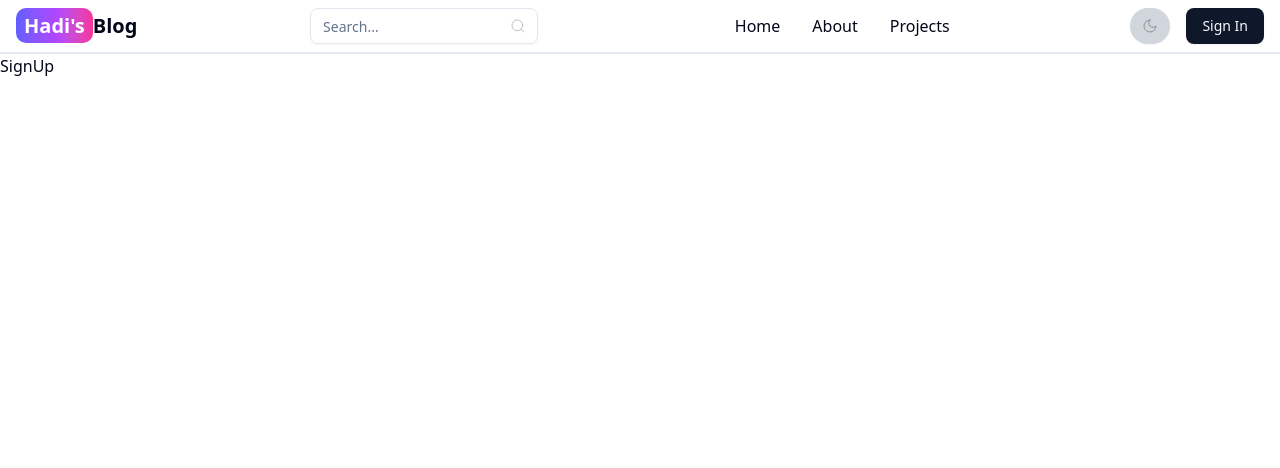
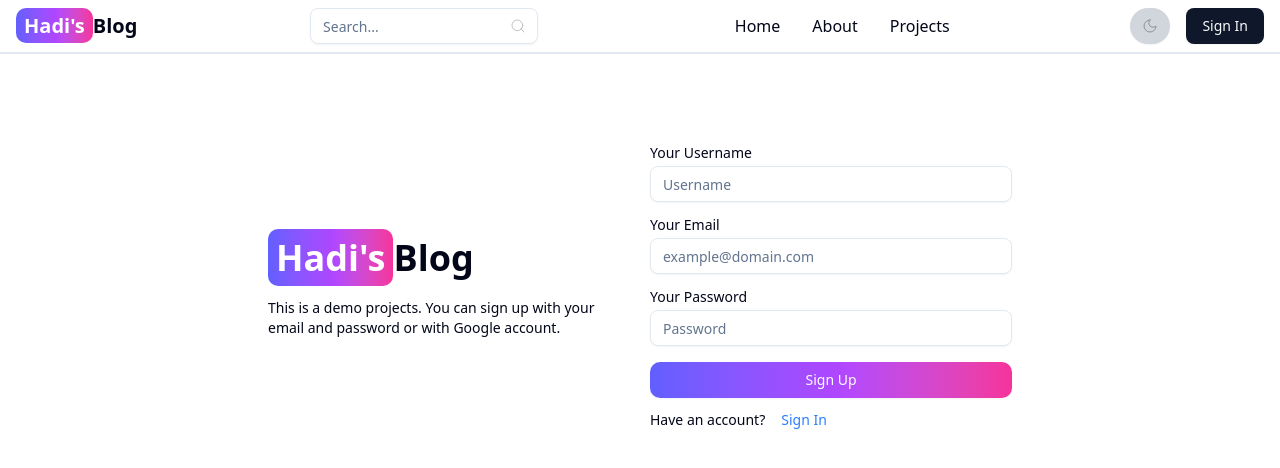
Before and after one commit to AnikHadi/mern-blog-app, a React (Vite) app in the folder client/: page /sign-up in a window 1280 px wide. Shown: the top 468 px of the page. Built offline with nearby package versions, Linux system fonts and the light colour scheme.

Commit message:
Create Sign Up page UI

```diff
--- a/client/package.json
+++ b/client/package.json
@@ -10,6 +10,7 @@
     "preview": "vite preview"
   },
   "dependencies": {
+    "@radix-ui/react-label": "^2.1.2",
     "@radix-ui/react-slot": "^1.1.2",
     "@tailwindcss/vite": "^4.0.9",
     "class-variance-authority": "^0.7.1",
--- /dev/null
+++ b/client/src/components/ui/label.jsx
@@ -0,0 +1,21 @@
+import * as React from "react"
+import * as LabelPrimitive from "@radix-ui/react-label"
+
+import { cn } from "@/lib/utils"
+
+function Label({
+  className,
+  ...props
+}) {
+  return (
+    <LabelPrimitive.Root
+      data-slot="label"
+      className={cn(
+        "flex items-center gap-2 text-sm leading-none font-medium select-none group-data-[disabled=true]:pointer-events-none group-data-[disabled=true]:opacity-50 peer-disabled:cursor-not-allowed peer-disabled:opacity-50",
+        className
+      )}
+      {...props} />
+  );
+}
+
+export { Label }
--- a/client/src/pages/SignUp.jsx
+++ b/client/src/pages/SignUp.jsx
@@ -1,7 +1,57 @@
-import React from "react";
+import { Button } from "@/components/ui/button";
+import { Input } from "@/components/ui/input";
+import { Label } from "@/components/ui/label";
+import { Link } from "react-router";
 
 function SignUp() {
-  return <div>SignUp</div>;
+  return (
+    <div className="min-h-screen mt-20">
+      <div className="flex p-3 max-w-3xl mx-auto flex-col md:flex-row md:items-center gap-5">
+        {/* Left */}
+        <div className="flex-1">
+          <Link to="/" className=" text-4xl font-bold dark:text-white">
+            <span className="px-2 py-1 bg-gradient-to-r from-indigo-500 via-purple-500 to-pink-500 rounded-lg text-white">
+              Hadi's
+            </span>
+            Blog
+          </Link>
+          <p className="text-sm mt-5">
+            This is a demo projects. You can sign up with your email and
+            password or with Google account.
+          </p>
+        </div>
+        {/* Right */}
+        <div className="flex-1">
+          <form className="flex flex-col gap-4">
+            <div className="grid w-full max-w-sm items-center gap-1.5">
+              <Label htmlFor="username">Your Username</Label>
+              <Input type="text" id="username" placeholder="Username" />
+            </div>
+            <div className="grid w-full max-w-sm items-center gap-1.5">
+              <Label htmlFor="email">Your Email</Label>
+              <Input type="email" id="email" placeholder="example@domain.com" />
+            </div>
+            <div className="grid w-full max-w-sm items-center gap-1.5">
+              <Label htmlFor="password">Your Password</Label>
+              <Input type="password" id="password" placeholder="Password" />
+            </div>
+            <Button
+              className="px-2 py-1 bg-gradient-to-r from-indigo-500 via-purple-500 to-pink-500 rounded-lg text-white cursor-pointer"
+              type="submit"
+            >
+              Sign Up
+            </Button>
+          </form>
+          <div className="flex gap-2 text-sm mt-3">
+            <span>Have an account?</span>
+            <Link to="/login" className="ml-2 text-blue-500">
+              Sign In
+            </Link>
+          </div>
+        </div>
+      </div>
+    </div>
+  );
 }
 
 export default SignUp;
```
Also changed, not shown: 1 other file (tests, documents, lock files or other folders).
